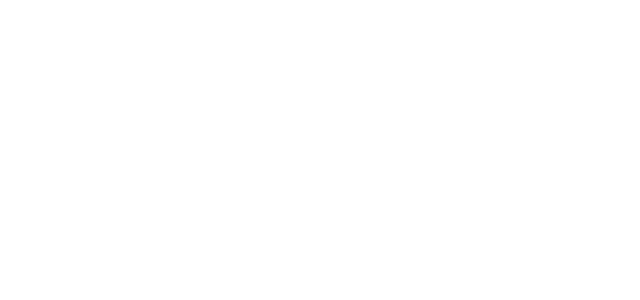
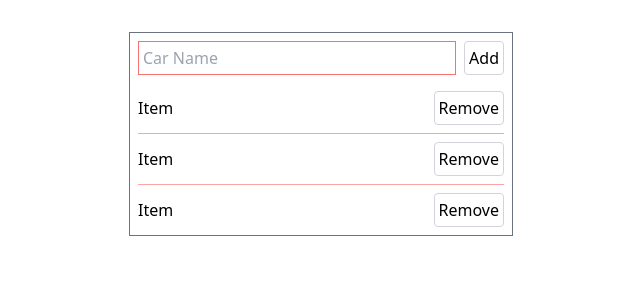
Before and after one commit to datlt2306/FPL-WEB209, a React (Vite) app: page / in a window 1280 px wide. Shown: the top 300 px of the page, without its empty margins (319-959 px from the left). Built offline with nearby package versions, Linux system fonts and the light colour scheme.

Commit message:
Buổi 2: UI

```diff
--- a/src/App.tsx
+++ b/src/App.tsx
@@ -1,5 +1,6 @@
 import { useState } from "react";
 import "./App.css";
+import { Form, List } from "./components";
 
 function App() {
     const [cars, setCars] = useState();
@@ -10,7 +11,14 @@ function App() {
     const removeCar = (id: any) => {};
     const updateCar = (car: any) => {};
     const listCar = () => {};
-    return <></>;
+    return (
+        <>
+            <div className="w-96 border border-gray-500 px-2 mx-auto">
+                <Form />
+                <List />
+            </div>
+        </>
+    );
 }
 
 export default App;
--- a/src/components/Button/index.tsx
+++ b/src/components/Button/index.tsx
@@ -1,9 +1,11 @@
 import React from "react";
 
-type Props = {};
+type ButtonProps = {
+    children: React.ReactNode;
+};
 
-const Button = (props: Props) => {
-    return <div>Button</div>;
+const Button = ({ children }: ButtonProps) => {
+    return <button className={`border border-gray-300 p-1 rounded`}>{children}</button>;
 };
 
 export default Button;
--- /dev/null
+++ b/src/components/Form/index.tsx
@@ -0,0 +1,15 @@
+import React from "react";
+import { Button, Input } from "..";
+
+type Props = {};
+
+const Form = (props: Props) => {
+    return (
+        <form className="flex justify-between items-center py-2">
+            <Input />
+            <Button>Add</Button>
+        </form>
+    );
+};
+
+export default Form;
--- a/src/components/Input/index.tsx
+++ b/src/components/Input/index.tsx
@@ -3,7 +3,7 @@ import React from "react";
 type Props = {};
 
 const Input = (props: Props) => {
-    return <div>Input</div>;
+    return <input placeholder="Car Name" className="border border-red-400 p-1 w-full mr-2" />;
 };
 
 export default Input;
--- /dev/null
+++ b/src/components/Item/Item.module.css
@@ -0,0 +1,6 @@
+.item {
+    @apply flex justify-between items-center py-2 border-b border-red-300;
+}
+.item:last-child {
+    @apply border-b-0;
+}
--- a/src/components/Item/index.tsx
+++ b/src/components/Item/index.tsx
@@ -1,9 +1,13 @@
-import React from "react";
-
+import { Button } from "..";
+import styles from "./Item.module.css";
 type Props = {};
 
 const Item = (props: Props) => {
-    return <div>Item</div>;
+    return (
+        <li className={styles.item}>
+            Item <Button>Remove</Button>
+        </li>
+    );
 };
 
 export default Item;
--- a/src/components/List/index.tsx
+++ b/src/components/List/index.tsx
@@ -1,9 +1,16 @@
 import React from "react";
+import { Item } from "..";
 
 type Props = {};
 
 const List = (props: Props) => {
-    return <div>List</div>;
+    return (
+        <ul>
+            <Item />
+            <Item />
+            <Item />
+        </ul>
+    );
 };
 
 export default List;
--- a/src/components/index.ts
+++ b/src/components/index.ts
@@ -2,5 +2,6 @@ import List from "./List";
 import Item from "./Item";
 import Input from "./Input";
 import Button from "./Button";
+import Form from './Form';
 
-export { List, Item, Input, Button }
+export { List, Item, Input, Button, Form }
```
